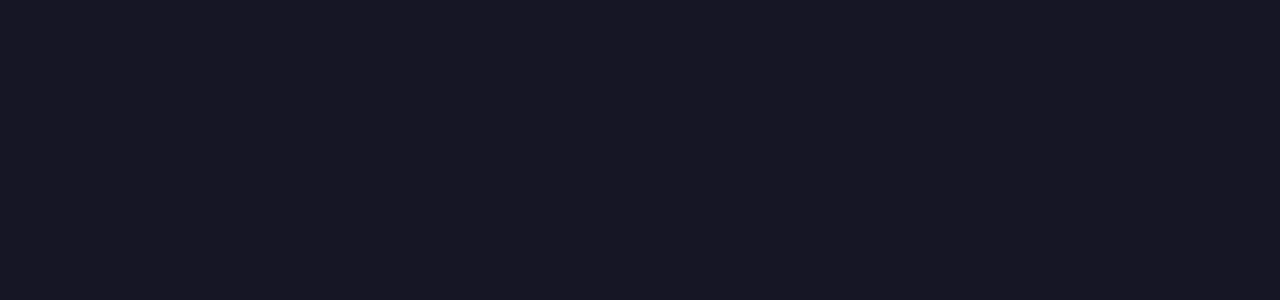
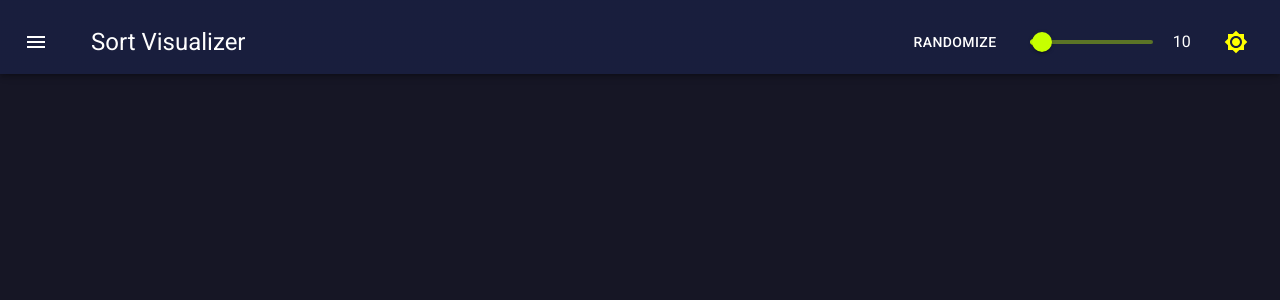
Before and after one commit to CoderChirag/sort-visualizer, a React (Create React App) app: page /sorting in a window 1280 px wide. Before the commit this address had no page. Shown: the top 300 px of the page. Built offline with nearby package versions, Linux system fonts and the light colour scheme.

Commit message:
Add Navigation bar to /sorting path and add arrayLength and array states

```diff
--- a/src/App.js
+++ b/src/App.js
@@ -1,11 +1,15 @@
 import { Routes, Route } from 'react-router-dom';
 
-import Navigation from './routes/navigation/navigation.component';
+import Navigation from './routes/root-navigation/navigation.component';
+import SortingNavigation from './routes/sorting-navigation/navigation.component';
 
 function App() {
 	return (
 		<Routes>
 			<Route path='/' element={<Navigation />} />
+			<Route path='/sorting' element={<SortingNavigation />}>
+				<Route path='/sorting/:algorithm' element={<div></div>} />
+			</Route>
 		</Routes>
 	);
 }
--- a/src/components/molecules/navbar/navbar.component.jsx
+++ b/src/components/molecules/navbar/navbar.component.jsx
@@ -19,8 +19,6 @@ import Brightness7Icon from '@mui/icons-material/Brightness7';
 import ChevronLeftIcon from '@mui/icons-material/ChevronLeft';
 import ChevronRightIcon from '@mui/icons-material/ChevronRight';
 import HomeIcon from '@mui/icons-material/Home';
-import Button from '@mui/material/Button';
-import Slider from '@mui/material/Slider';
 import { Link } from 'react-router-dom';
 
 import { ThemeContext } from '../../../contexts/theme/theme.context';
@@ -36,7 +34,7 @@ const DrawerHeader = styled('div')(({ theme }) => ({
 	justifyContent: 'space-between',
 }));
 
-const Navbar = () => {
+const Navbar = ({ children }) => {
 	const theme = useTheme();
 	const colorMode = useContext(ThemeContext);
 	const [menuOpen, setMenuOpen] = useState(false);
@@ -175,7 +173,7 @@ const Navbar = () => {
 					>
 						Sort Visualizer
 					</Typography>
-					<Button
+					{/* <Button
 						color='inherit'
 						sx={{ display: { xs: 'none', md: 'block' } }}
 					>
@@ -183,8 +181,8 @@ const Navbar = () => {
 					</Button>
 					<Slider
 						defaultValue={10}
+						valueLabelDisplay='auto'
 						aria-label='Default'
-						valueLabelDisplay='on'
 						color='secondary'
 						sx={{
 							width: '10%',
@@ -192,7 +190,8 @@ const Navbar = () => {
 							marginRight: '10px',
 							display: { xs: 'none', md: 'block' },
 						}}
-					/>
+					/> */}
+					{children}
 					<IconButton
 						onClick={colorMode.toggleColorMode}
 						color='inherit'
--- /dev/null
+++ b/src/routes/sorting-navigation/navigation.component.jsx
@@ -0,0 +1,67 @@
+import { useState, useEffect } from 'react';
+
+import Button from '@mui/material/Button';
+import Slider from '@mui/material/Slider';
+import { Typography } from '@mui/material';
+
+import Navbar from '../../components/molecules/navbar/navbar.component';
+
+const SortingNavigation = () => {
+	const [arrayLength, setArrayLength] = useState(10);
+	const [array, setArray] = useState([]);
+
+	const generateNewArray = () => {
+		const newArray = [];
+		for (let i = 0; i < arrayLength; i++) {
+			newArray.push(Math.floor(Math.random() * arrayLength * 5));
+		}
+		setArray(newArray);
+	};
+
+	useEffect(() => {
+		const newArray = [];
+		for (let i = 0; i < arrayLength; i++) {
+			newArray.push(Math.floor(Math.random() * arrayLength * 5));
+		}
+		setArray(newArray);
+	}, [arrayLength]);
+
+	const handleArrayLengthChange = (event, newValue) => {
+		if (typeof newValue === 'number') {
+			setArrayLength(newValue);
+		}
+	};
+
+	return (
+		<Navbar>
+			<Button
+				color='inherit'
+				sx={{ display: { xs: 'none', md: 'block' } }}
+				onClick={generateNewArray}
+			>
+				Randomize
+			</Button>
+			<Slider
+				defaultValue={arrayLength}
+				aria-label='Default'
+				color='secondary'
+				sx={{
+					width: '10%',
+					marginLeft: '25px',
+					marginRight: '10px',
+					display: { xs: 'none', md: 'block' },
+				}}
+				onChange={handleArrayLengthChange}
+			/>
+			<Typography
+				variant='p'
+				component='span'
+				sx={{ marginRight: '25px', marginLeft: '10px' }}
+			>
+				{arrayLength}
+			</Typography>
+		</Navbar>
+	);
+};
+
+export default SortingNavigation;
```
Also changed, not shown: src/routes/root-navigation/navigation.component.jsx (renamed from src/routes/navigation/navigation.component.jsx).
